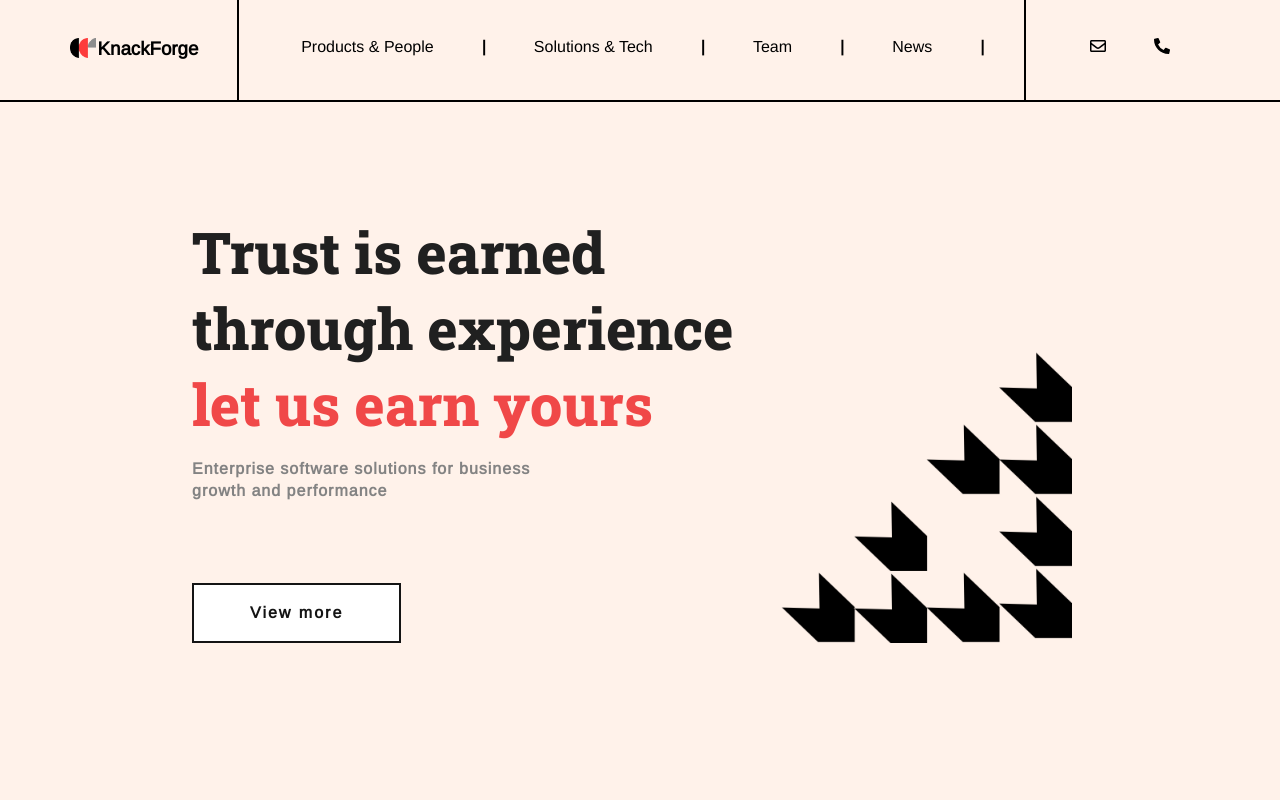
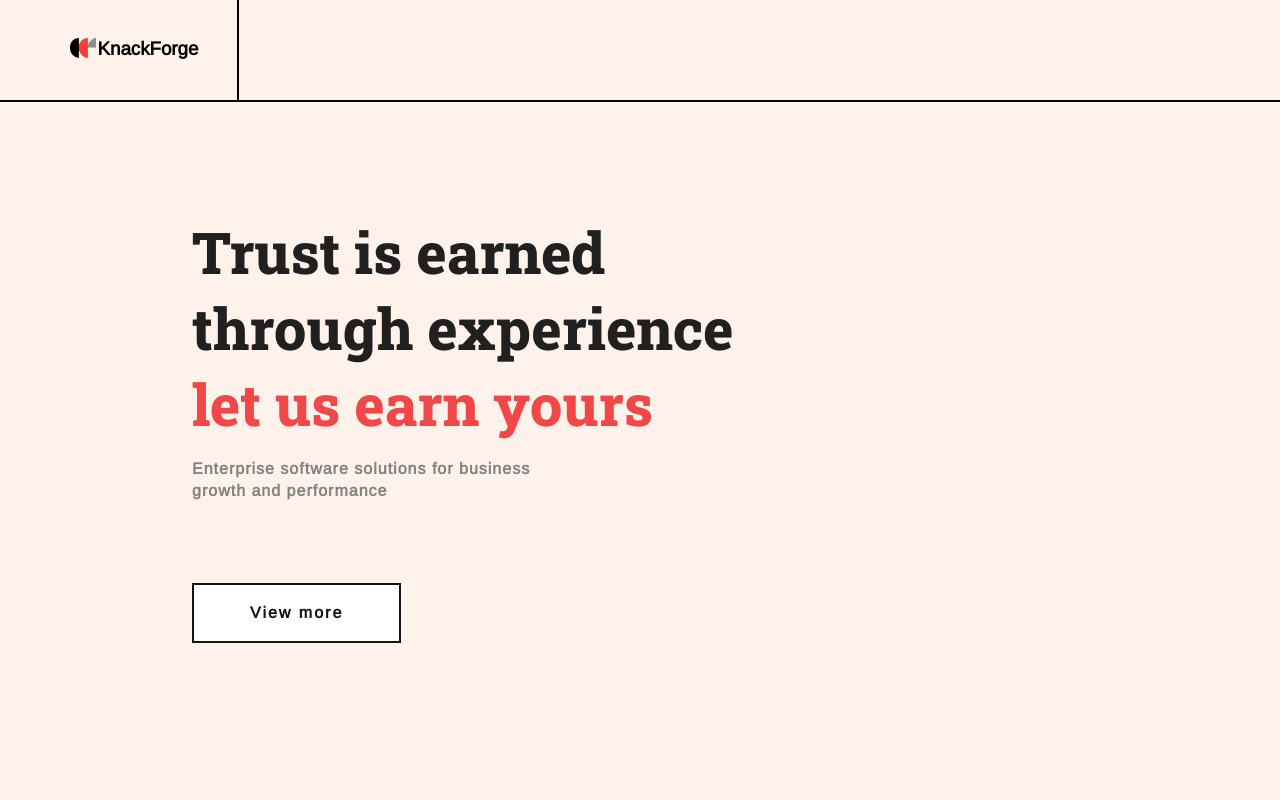
Before and after one commit to adiipatel/knack-forge, a React (Create React App) app: page / in a window 1280 px wide. Shown: the top 800 px of the page. Built offline with nearby package versions, Linux system fonts and the light colour scheme.

Commit message:
Added transition

```diff
--- a/package.json
+++ b/package.json
@@ -9,6 +9,7 @@
     "@testing-library/jest-dom": "^5.12.0",
     "@testing-library/react": "^11.2.7",
     "@testing-library/user-event": "^12.8.3",
+    "animate.css": "^4.1.1",
     "nodemon": "^2.0.7",
     "react": "^17.0.2",
     "react-dom": "^17.0.2",
--- a/src/Banner/Banner.css
+++ b/src/Banner/Banner.css
@@ -1,3 +1,4 @@
+
 .banner{
     width: 70%;
     height: 50%;
@@ -9,6 +10,7 @@ h1{
     font-size: 4.5vw;
     font-family: 'Roboto Slab', serif;
     color: rgb(32, 32, 32);
+    animation: fadeIn 0.5s;
 }
 .text{
     width: 65%;
@@ -26,6 +28,8 @@ h1{
     font-size: 1em;
     color: rgb(131, 131, 131);
     padding-top: 1em;
+    animation: fadeIn 1s;
+
 }
 .banner-img-div{
     width: 35%;
@@ -39,6 +43,7 @@ h1{
     position: absolute;
     bottom: 7em;
     right: 1em;
+    animation: fadeIn 2.5s;
 }
 .btn-viewmore{
     margin-top: 5em;
@@ -51,6 +56,7 @@ h1{
     letter-spacing: 2px;
     transition: all 0.3s;
     border: 2px solid rgb(20, 20, 20);
+    animation: fadeIn 2.5s;
 }
 .btn-viewmore:hover{
     background-color: rgb(20, 20, 20);
--- a/src/Navbar/Navbar.css
+++ b/src/Navbar/Navbar.css
@@ -4,7 +4,6 @@
     display: flex;
     flex-direction: row;
     border-bottom: solid 2px;
-
 }
 .logo{
     width: 10%;
@@ -17,6 +16,15 @@
     gap: 2px;
     cursor: pointer;
     border-right: solid 2px;
+    animation: fadeIn 2s;
+}
+@keyframes fadeIn{
+    0% {
+        opacity: 0;
+    }
+    100% {
+        opacity: 1;
+    }
 }
 img{
     width: 1.8em;
@@ -26,6 +34,7 @@ img{
     width: 70%;
     padding: 2.4em 0em 2.4em 2.4em;
     border-right: solid 2px;
+    animation: fadeIn 2s;
 }
 label{
     margin: 0 40px 0 0;
@@ -74,6 +83,7 @@ li a:hover {
     display: flex;
     flex-direction: row;
     padding: 2.4em 0 0 2.5em;
+    animation: fadeIn 2s;
 }
 
 
```
Also changed, not shown: 1 other file (tests, documents, lock files or other folders).
